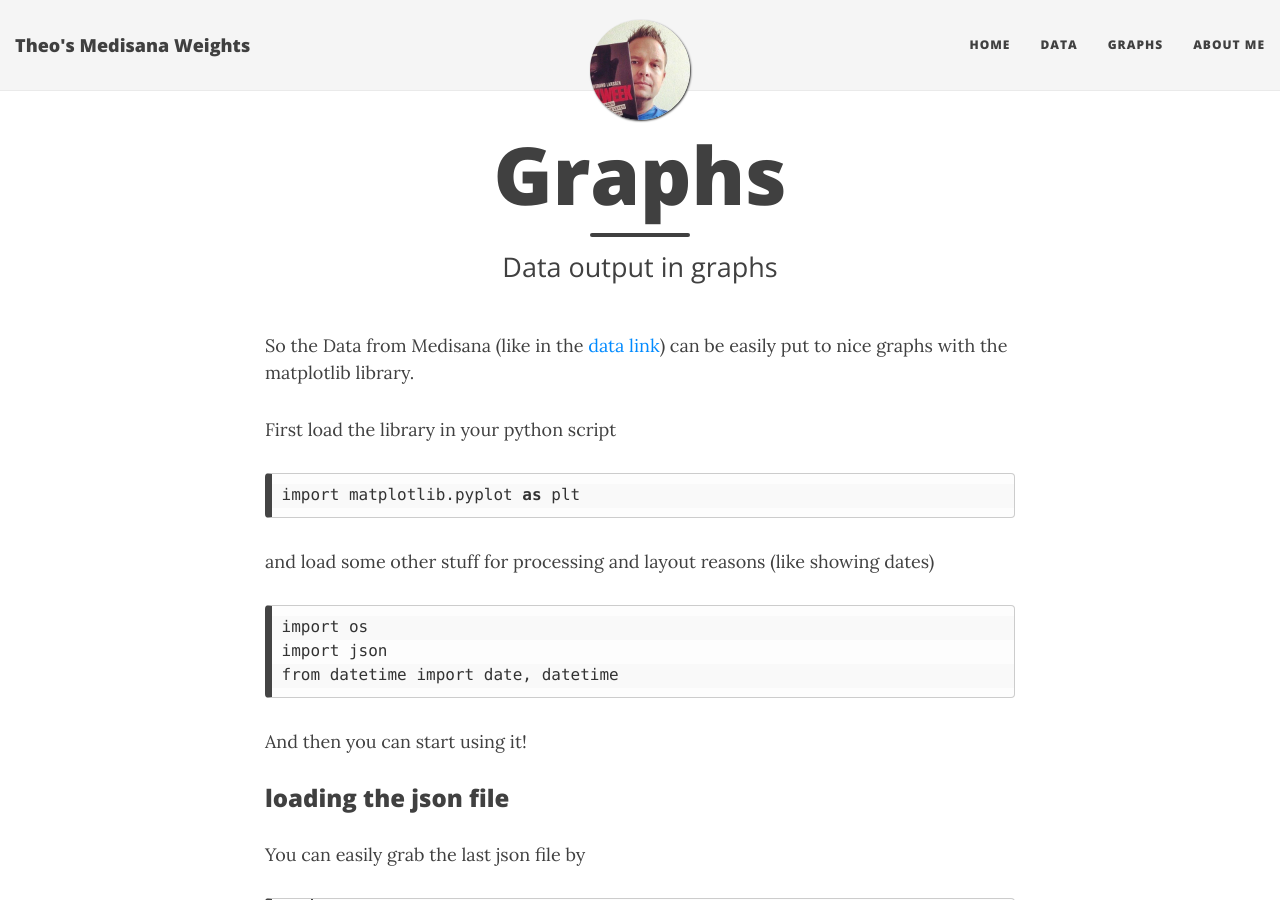
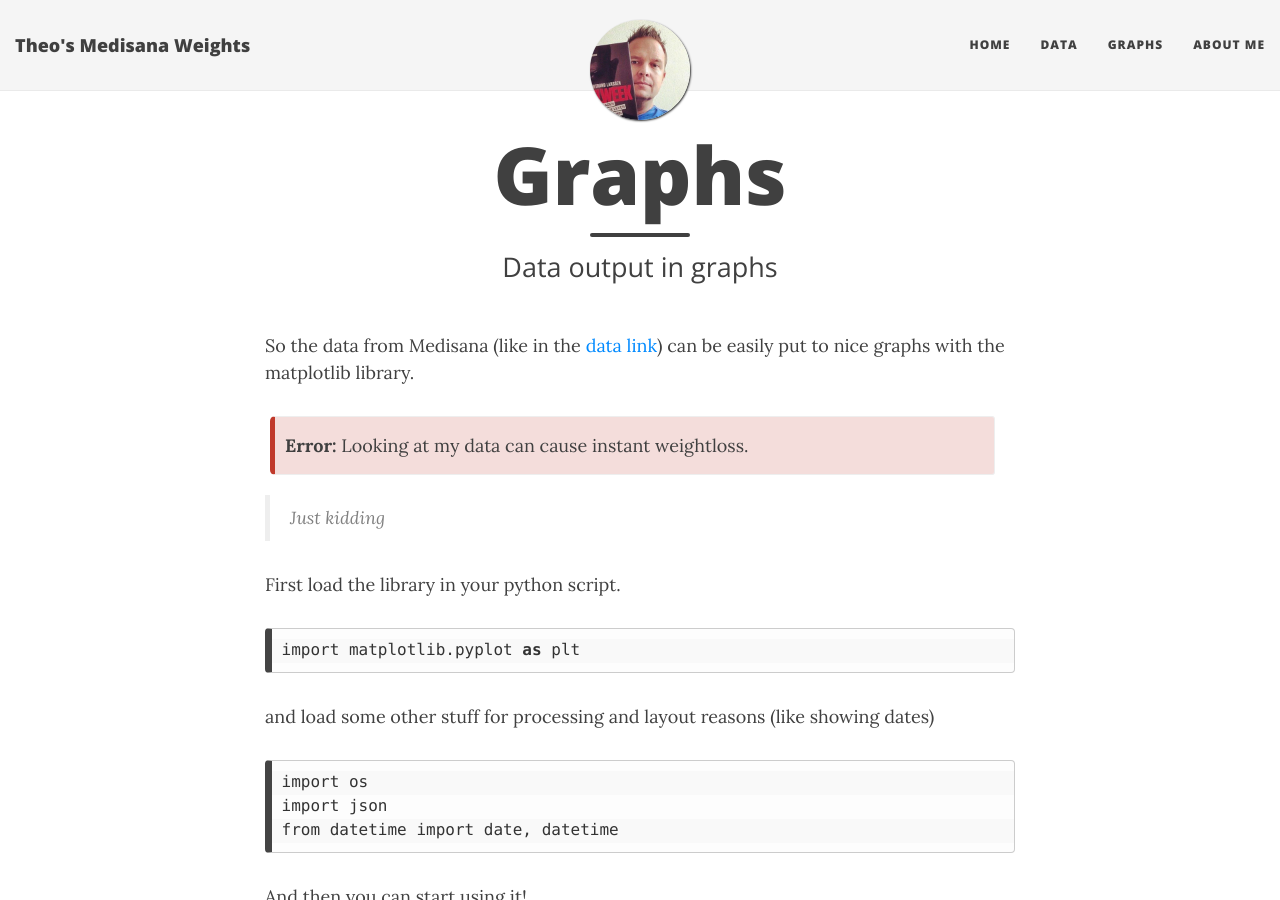
Before and after one commit to tvdsluijs/medisana_weights, a Jekyll site: the page built from docs/graphs.md, in a window 1280 px wide and 900 px high. Built offline with Jekyll 4.4.1, drawn with Linux system fonts in a browser that asks for light colours; nearby versions of some CDN libraries.

````diff
--- a/docs/graphs.md
+++ b/docs/graphs.md
@@ -4,9 +4,14 @@
 subtitle: Data output in graphs
 ---
 
-So the Data from Medisana (like in the [data link](/medisana_weights/data)) can be easily put to nice graphs with the matplotlib library.
+So the data from Medisana (like in the [data link](/medisana_weights/data)) can be easily put to nice graphs with the matplotlib library.
 
-First load the library in your python script
+{: .box-error}
+**Error:** Looking at my data can cause instant weightloss.
+
+> Just kidding
+
+First load the library in your python script.
 
 ```python
 import matplotlib.pyplot as plt
````
